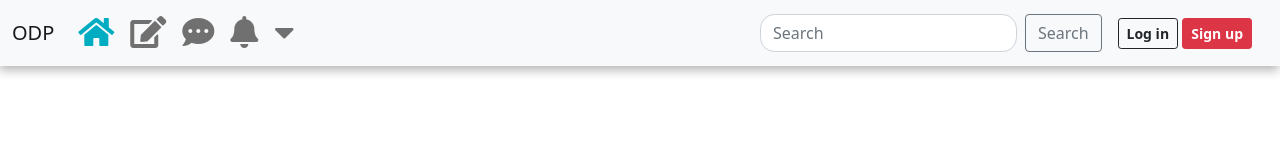
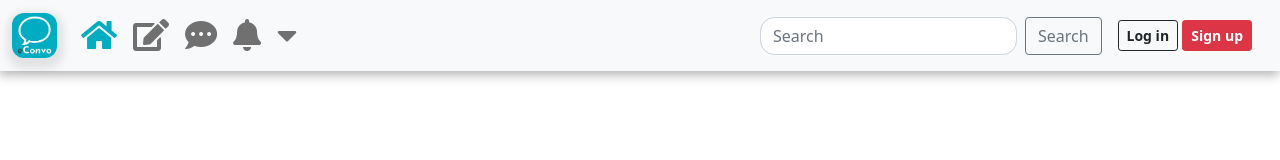
Before and after one commit to nunia/online-discussion-portal, a plain HTML site: page index.html in a window 1280 px wide. Drawn offline with nearby package versions, Linux system fonts and the light colour scheme.

Commit message:
Logo Update

```diff
--- a/index.html
+++ b/index.html
@@ -21,7 +21,7 @@
     <!--Navbar-->
     <nav class="navbar navbar-expand-lg navbar-light bg-light custom-nav" style="background-color: #e3f2fd;">
         <div class="container-fluid">
-            <a class="navbar-brand" href="#">ODP</a>
+            <a class="navbar-brand" href="#"><img class="logo-img" src="./assets/images/eCfill.png"></a>
             <button class="navbar-toggler" type="button" data-bs-toggle="collapse"
                 data-bs-target="#navbarSupportedContent" aria-controls="navbarSupportedContent" aria-expanded="false"
                 aria-label="Toggle navigation">
--- a/style.css
+++ b/style.css
@@ -30,3 +30,9 @@
 .form-control{
     border-radius: .9rem;
 }
+.logo-img{
+  width: 45px;
+  height: auto;
+  border-radius: 12px;
+  box-shadow: 1px 5px 9px 6px rgba(0,0,0,0.09);
+}
```
Also changed, not shown: assets/images/eC.png (added), assets/images/eCfill.png (added), assets/images/eConvo.png (added), assets/images/econvo-d.png (added).
